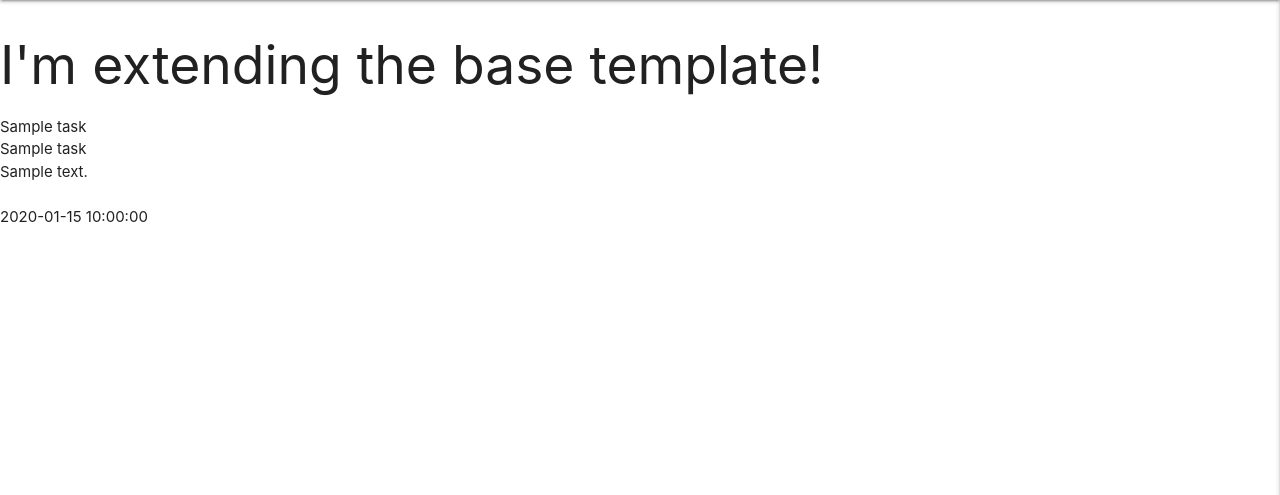
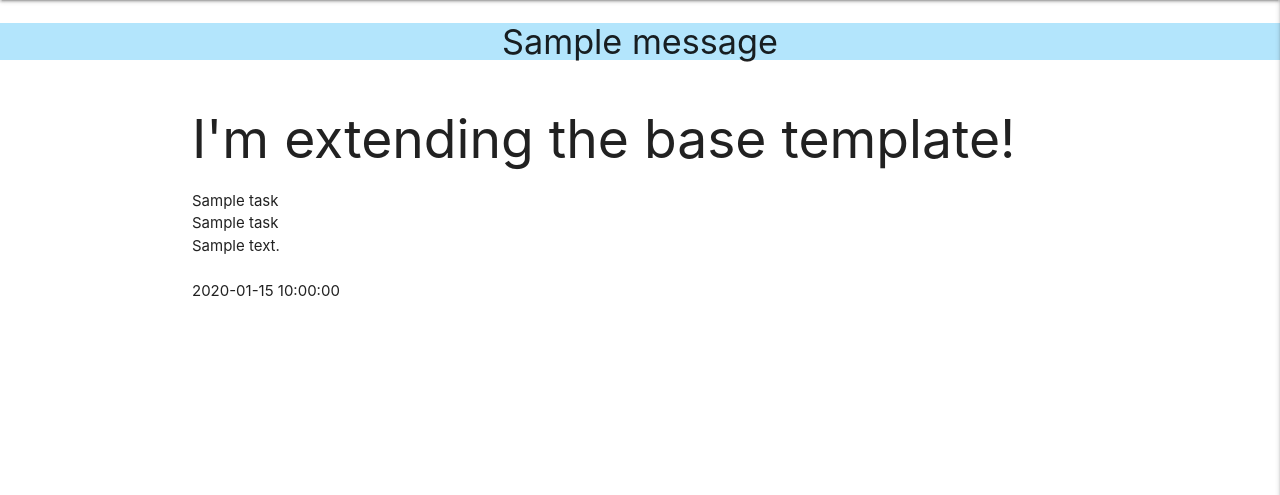
Before and after one commit to HawesJM/mongo-task-manager, a Flask app: page / in a window 1280 px wide. Shown: the part 64-559 px from the top of the page. Run offline with Flask 3, Linux system fonts and the light colour scheme; one stand-in notice (Sample message) is shown; a database or web service that is not in the repository returns one stand-in record (values such as "Sample title"); some libraries are stand-ins or nearby versions.

Commit message:
reinforce commit

```diff
--- a/templates/base.html
+++ b/templates/base.html
@@ -23,6 +23,7 @@
     {% block styles %} {% endblock %}
     <title>Task Manager</title>
   </head>
+
   <body>
     <header>
       <!-- top navbar -->
@@ -59,11 +60,21 @@
         <li><a href="#">Manage Categories</a></li>
         <li><a href="#">Log Out</a></li>
         <li><a href="#">Log In</a></li>
-        <li><a href="{{ url_for('register') }}">Home</a></li>
+        <li><a href="{{ url_for('register') }}">Register</a></li>
       </ul>
     </header>
 
-    {% block content %} {% endblock %}
+    <section>
+      <!-- flash messages -->
+      {% with messages = get_flashed_messages() %} {% if messages %} {% for
+      message in messages %}
+      <div class="row flashes">
+        <h4 class="light-blue lighten-4 center-align">{{ message }}</h4>
+      </div>
+      {% endfor %} {% endif %} {% endwith %}
+    </section>
+
+    <main class="container">{% block content %} {% endblock %}</main>
 
     <script
       src="https://code.jquery.com/jquery-3.5.1.min.js"
```
